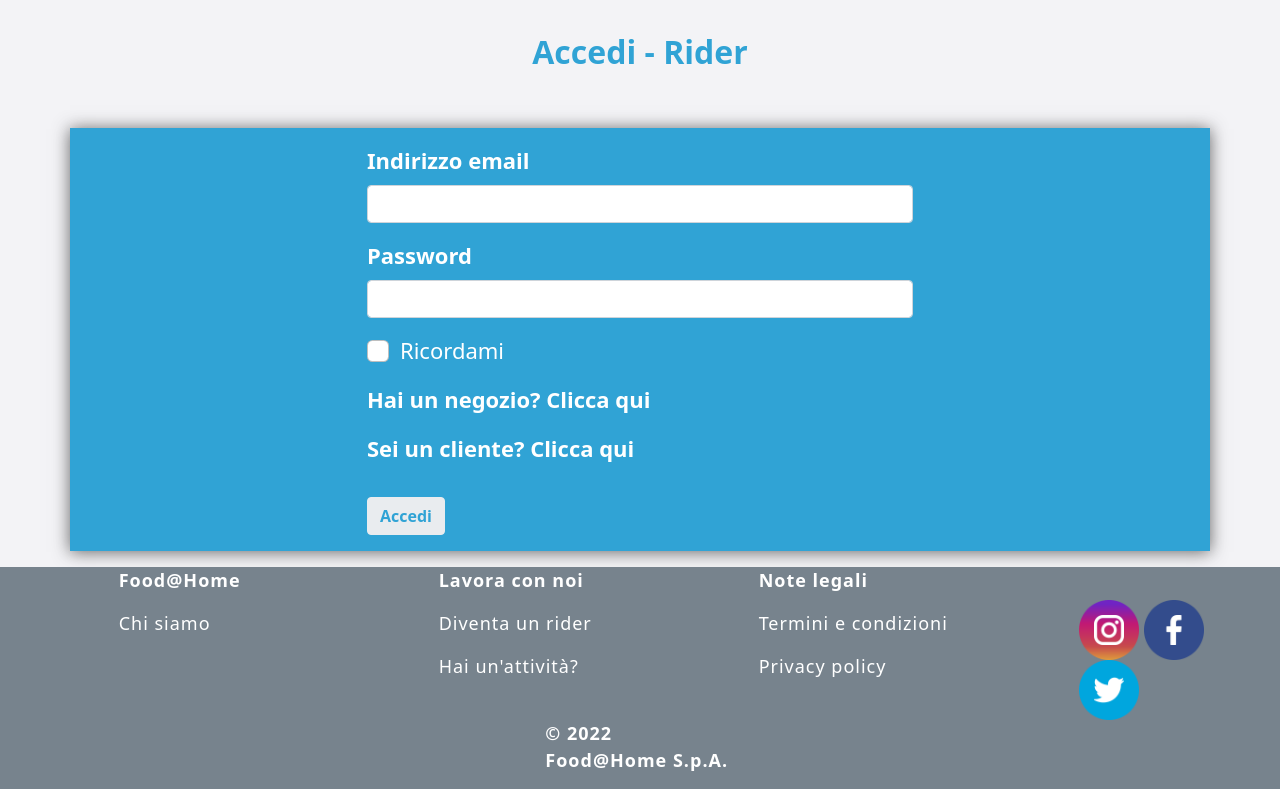
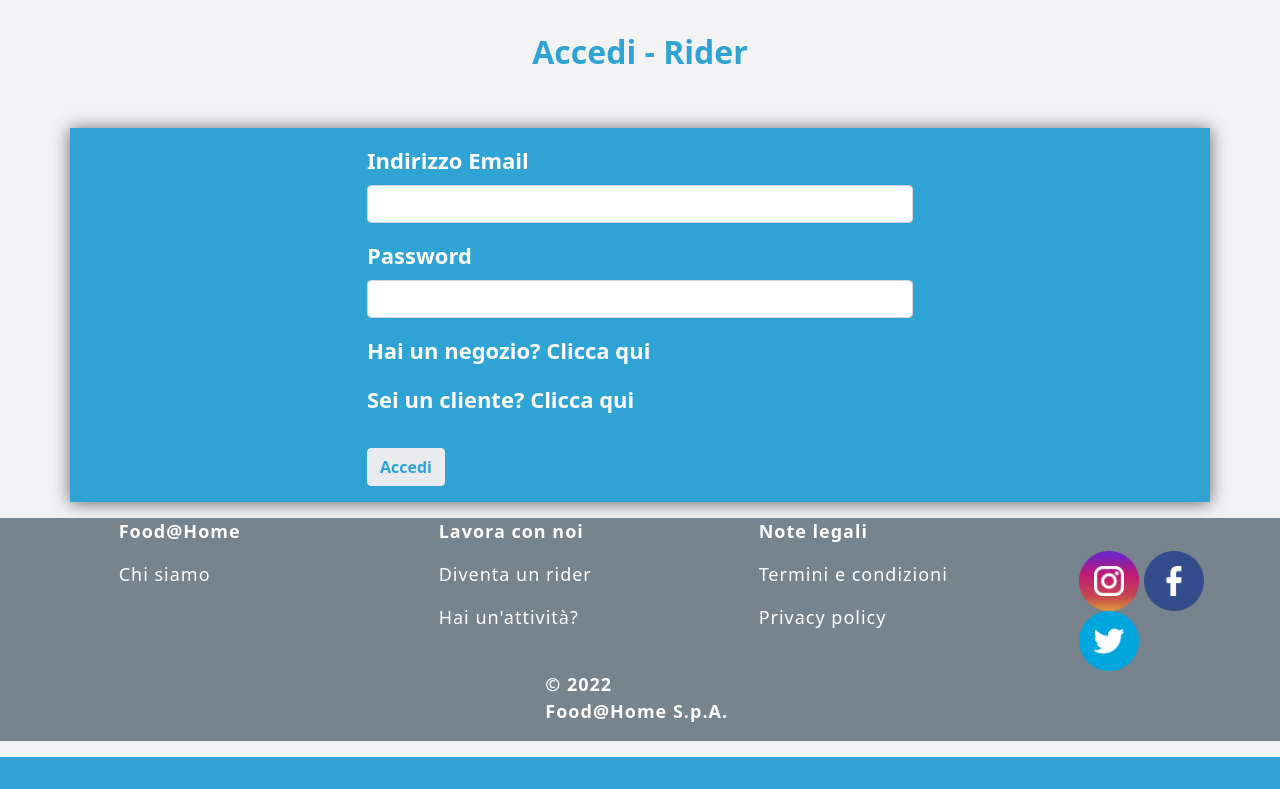
Before and after one commit to giacomomaglione/FoodAtHome, a Flask app: page /loginrider in a window 1280 px wide. Shown: the part 116-905 px from the top of the page. After the commit the page ends 873 px from the top, so only its background shows below. Run offline with Flask 2, Linux system fonts and the light colour scheme; some libraries are stand-ins or nearby versions.

Commit message:
Login Rider Page

```diff
--- a/website/templates/loginrider.html
+++ b/website/templates/loginrider.html
@@ -25,20 +25,22 @@
         </div>
         <div class="col-6">
             <form method="POST">
+                 {{ form.hidden_tag() }}
                 <div class="mb-3 my-3 form-group">
-                    <label class="form-label fw-bold ">Indirizzo email</label>
-                    <input type="email" class="form-control" id="Email" name="Email" aria-describedby="emailHelp">
+
+                    {{ form.email.label (class="form-label fw-bold ")}}
+                    {{ form.email (class="form-control")}}
+
+
                 </div>
                 <div class="mb-3 form-group">
-                    <label class="form-label fw-bold">Password</label>
-                    <input type="password" class="form-control" id="Password" name="Password">
-                </div>
-                <div class="mb-3 form-check form-group">
-                    <input type="checkbox" class="form-check-input fw-bold" id="Check1">
-                    <label class="form-check-label" for="Check1">Ricordami</label>
+
+                    {{ form.password.label (class="form-label fw-bold ")}}
+                    {{ form.password (class="form-control", autocomplete="off") }}
+
                 </div>
                 <p class="fw-bold">Hai un negozio? <a href="{{url_for('auth.loginlocal')}}" class="access"> Clicca qui</a> </p>
-                <p class="fw-bold">Sei un cliente? <a href="{{url_for('auth.login')}}" class="access"> Clicca qui</p></a>
+                <p class="fw-bold">Sei un cliente? <a href="{{url_for('auth.login')}}" class="access"> Clicca qui</a> </p>
                 <button type="submit" class="btn btn-primary fw-bold my-3">Accedi</button>
             </form>
         </div>
```
